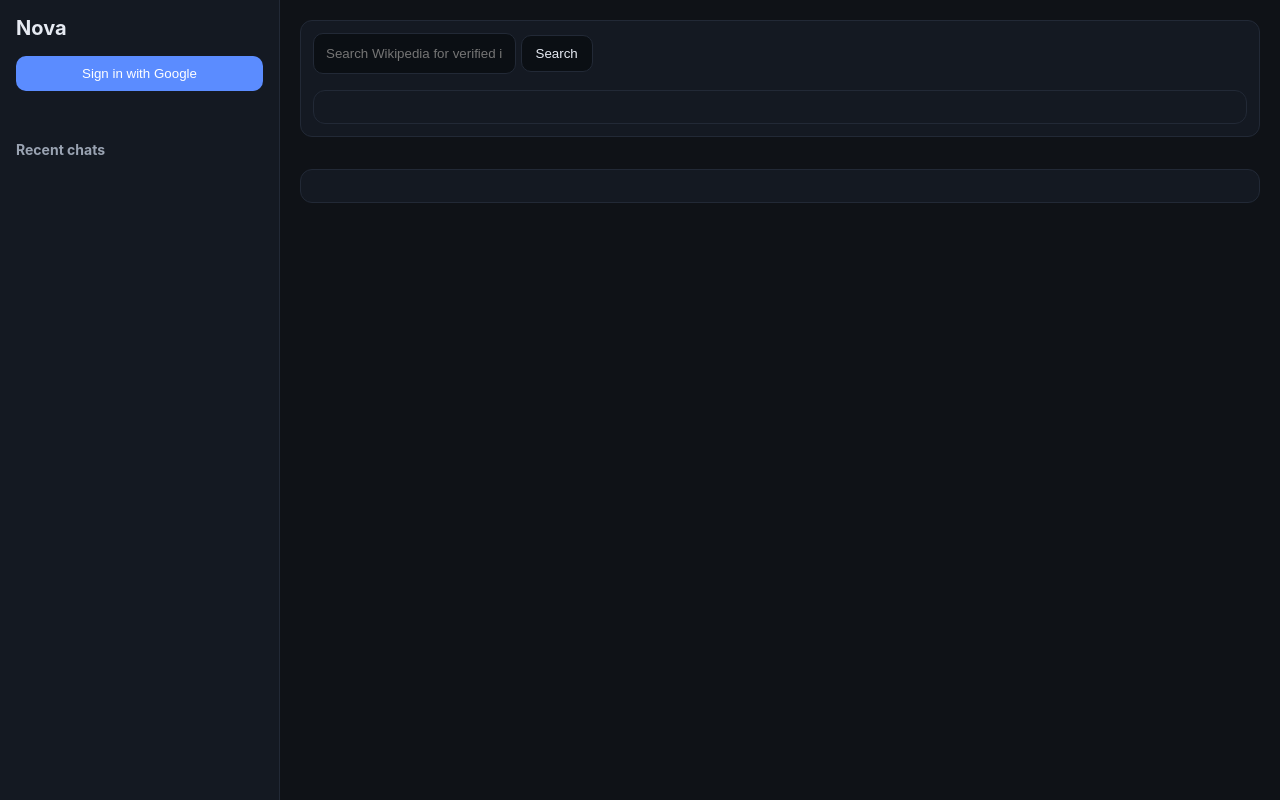
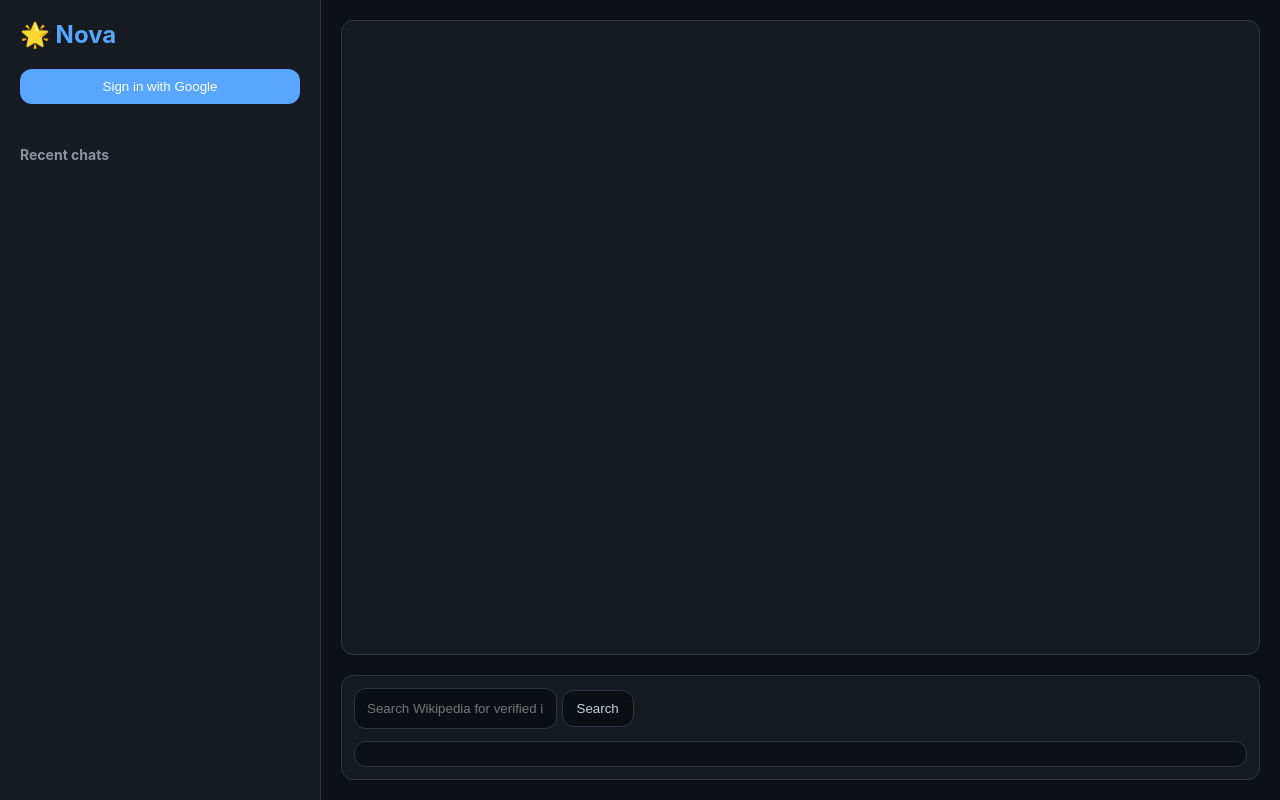
Before and after one commit to MasonBarns/test-ai, a FastAPI app: page / in a window 1280 px wide. Run offline with FastAPI, Linux system fonts and the light colour scheme; some libraries are stand-ins or nearby versions.

Commit message:
Updated Nova UI and frontend logic

```diff
--- a/nova-app/static/style.css
+++ b/nova-app/static/style.css
@@ -1,39 +1,49 @@
+/* === Base Theme === */
 :root {
-  --bg: #0f1217;
-  --panel: #141922;
-  --text: #e6eaf2;
-  --muted: #9aa3b2;
-  --primary: #5b8cff;
-  --border: #222936;
+  --bg: #0d1117;
+  --panel: #161b22;
+  --text: #c9d1d9;
+  --muted: #8b949e;
+  --primary: #58a6ff;
+  --accent: #238636;
+  --border: #30363d;
+  --radius: 12px;
+  --font: 'Inter', system-ui, sans-serif;
 }
 
-* { box-sizing: border-box; }
-html, body { height: 100%; }
 body {
   margin: 0;
+  font-family: var(--font);
   background: var(--bg);
   color: var(--text);
-  font-family: Inter, system-ui, -apple-system, Segoe UI, sans-serif;
+  display: flex;
+  height: 100vh;
+  overflow: hidden;
 }
 
-.layout {
-  display: grid;
-  grid-template-columns: 280px 1fr;
-  height: 100vh;
+/* === Layout === */
+.nova-container {
+  display: flex;
+  flex-direction: row;
+  width: 100%;
+  height: 100%;
 }
 
+/* === Sidebar === */
 .sidebar {
+  width: 280px;
   background: var(--panel);
   border-right: 1px solid var(--border);
-  padding: 16px;
+  padding: 20px;
   display: flex;
   flex-direction: column;
-  gap: 16px;
+  gap: 20px;
 }
 
 .brand {
-  font-weight: 700;
-  font-size: 20px;
+  font-size: 24px;
+  font-weight: bold;
+  color: var(--primary);
 }
 
 .auth .btn {
@@ -44,13 +54,12 @@ body {
   font-size: 12px;
   color: var(--muted);
   margin-top: 8px;
-  min-height: 18px;
 }
 
 .history h3 {
   font-size: 14px;
-  margin: 8px 0;
   color: var(--muted);
+  margin-bottom: 8px;
 }
 
 #chat-list {
@@ -60,38 +69,75 @@ body {
 }
 
 #chat-list li {
-  padding: 8px;
+  background: var(--bg);
   border: 1px solid var(--border);
-  border-radius: 8px;
+  border-radius: var(--radius);
+  padding: 10px;
   margin-bottom: 8px;
   cursor: pointer;
+  transition: border 0.2s ease, background 0.2s ease;
 }
-#chat-list li:hover { border-color: var(--primary); }
+#chat-list li:hover {
+  border-color: var(--primary);
+  background: #0f141b;
+}
 
+/* === Main Panel === */
 .main {
+  flex: 1;
   display: flex;
   flex-direction: column;
-  gap: 16px;
   padding: 20px;
+  gap: 20px;
+  overflow-y: auto;
 }
 
-.toolbar {
+/* === Chat Window === */
+.chat-window {
+  flex: 1;
+  display: flex;
+  flex-direction: column;
+  justify-content: flex-end;
+}
+
+.chat-log {
+  flex: 1;
+  overflow-y: auto;
+  padding: 10px;
+  border: 1px solid var(--border);
+  border-radius: var(--radius);
+  background: var(--panel);
+}
+
+/* === Chat Bubbles === */
+.bubble {
   background: var(--panel);
   border: 1px solid var(--border);
-  border-radius: 12px;
+  border-radius: var(--radius);
   padding: 12px;
+  margin-bottom: 10px;
+  animation: fadeIn 0.3s ease-in-out;
 }
 
+.bubble.user {
+  border-left: 4px solid var(--primary);
+}
+
+.bubble.nova {
+  border-left: 4px solid var(--accent);
+}
+
+/* === Chat Form === */
 .chat-form {
   display: flex;
-  gap: 8px;
-  margin-top: 12px;
+  gap: 10px;
+  margin-top: 10px;
 }
 
 input {
   flex: 1;
   padding: 12px;
-  border-radius: 10px;
+  border-radius: var(--radius);
   border: 1px solid var(--border);
   background: #0b0f14;
   color: var(--text);
@@ -99,23 +145,58 @@ input {
 
 .btn {
   padding: 10px 14px;
-  border-radius: 10px;
+  border-radius: var(--radius);
   border: 1px solid var(--border);
   background: #0b0f14;
   color: var(--text);
   cursor: pointer;
+  transition: background 0.2s ease;
+}
+.btn:hover {
+  background: #11161f;
 }
 .btn.primary {
   background: var(--primary);
   border: none;
   color: white;
 }
+.btn.primary:hover {
+  background: #4090ff;
+}
 
-.response, .search-result {
-  margin-top: 16px;
+/* === Search Bar === */
+.search-bar {
   background: var(--panel);
+  padding: 12px;
+  border-radius: var(--radius);
   border: 1px solid var(--border);
-  border-radius: 12px;
-  padding: 16px;
-  white-space: pre-wrap;
 }
+
+.search-result {
+  margin-top: 12px;
+  background: var(--bg);
+  border: 1px solid var(--border);
+  border-radius: var(--radius);
+  padding: 12px;
+}
+
+/* === Animations === */
+@keyframes fadeIn {
+  from { opacity: 0; transform: translateY(10px); }
+  to { opacity: 1; transform: translateY(0); }
+}
+
+/* === Responsive === */
+@media (max-width: 768px) {
+  .nova-container {
+    flex-direction: column;
+  }
+  .sidebar {
+    width: 100%;
+    border-right: none;
+    border-bottom: 1px solid var(--border);
+  }
+  .main {
+    padding: 12px;
+  }
+}
--- a/nova-app/templates/index.html
+++ b/nova-app/templates/index.html
@@ -5,15 +5,13 @@
   <title>Nova</title>
   <meta name="viewport" content="width=device-width, initial-scale=1" />
   <link rel="stylesheet" href="/static/style.css" />
-
-  <!-- Firebase SDKs (modular v9) -->
   <script src="https://www.gstatic.com/firebasejs/9.22.2/firebase-app.js"></script>
   <script src="https://www.gstatic.com/firebasejs/9.22.2/firebase-auth.js"></script>
 </head>
 <body>
-  <div class="layout">
-    <aside class="sidebar">
-      <div class="brand">Nova</div>
+  <div class="nova-container">
+    <aside class="sidebar" id="sidebar">
+      <div class="brand">🌟 Nova</div>
       <div class="auth">
         <button id="login-btn" class="btn primary">Sign in with Google</button>
         <div id="user-info" class="user-info"></div>
@@ -25,21 +23,21 @@
     </aside>
 
     <main class="main">
-      <div class="toolbar">
+      <div class="chat-window">
+        <div id="chat-log" class="chat-log"></div>
+        <form id="chat-form" class="chat-form" style="display:none;">
+          <input type="text" id="prompt" placeholder="Ask Nova anything..." required />
+          <button class="btn primary" type="submit">Send</button>
+        </form>
+      </div>
+
+      <div class="search-bar">
         <form id="search-form">
           <input id="search-input" placeholder="Search Wikipedia for verified info..." />
           <button class="btn">Search</button>
         </form>
         <div id="search-result" class="search-result"></div>
       </div>
-
-      <section class="chat">
-        <form id="chat-form" class="chat-form" style="display:none;">
-          <input type="text" id="prompt" placeholder="Ask Nova anything..." required />
-          <button class="btn primary" type="submit">Send</button>
-        </form>
-        <div id="response" class="response"></div>
-      </section>
     </main>
   </div>
 
```
Also changed, not shown: nova-app/static/script.js (+41 -19 lines).
